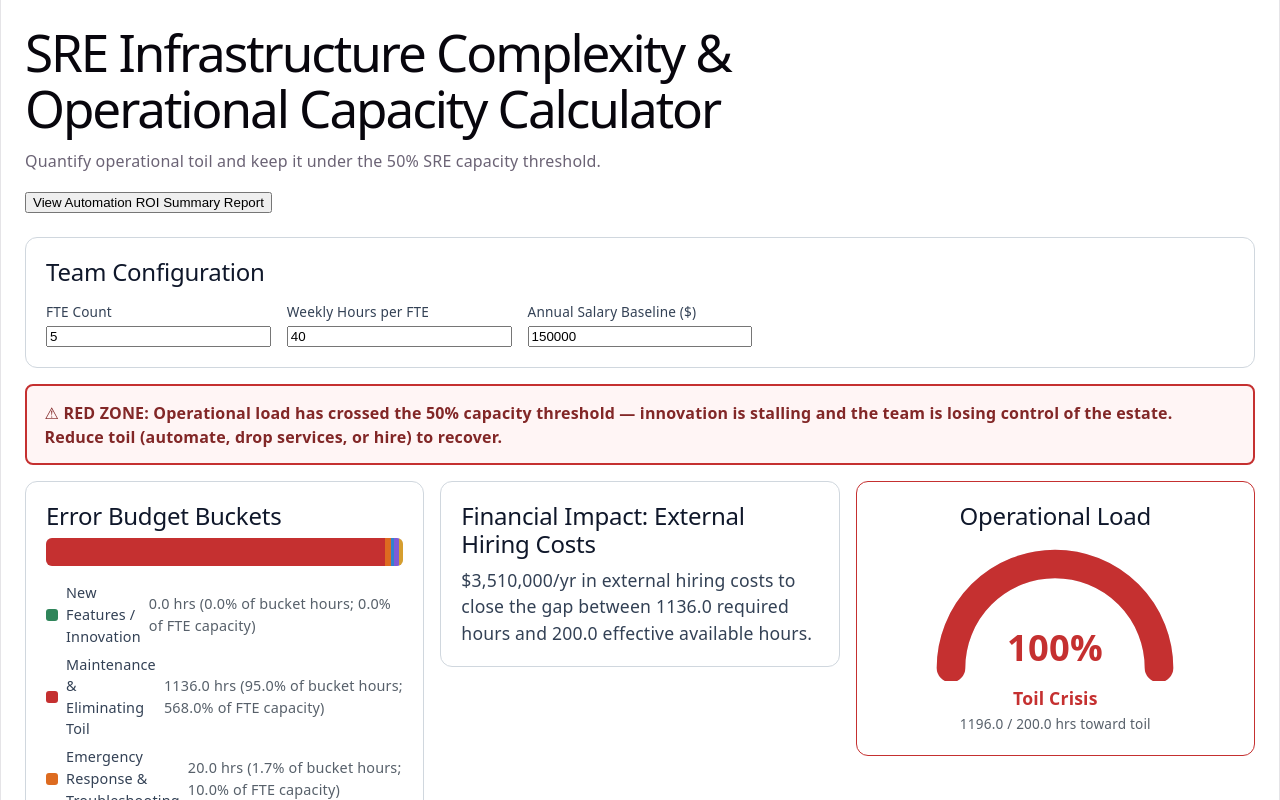
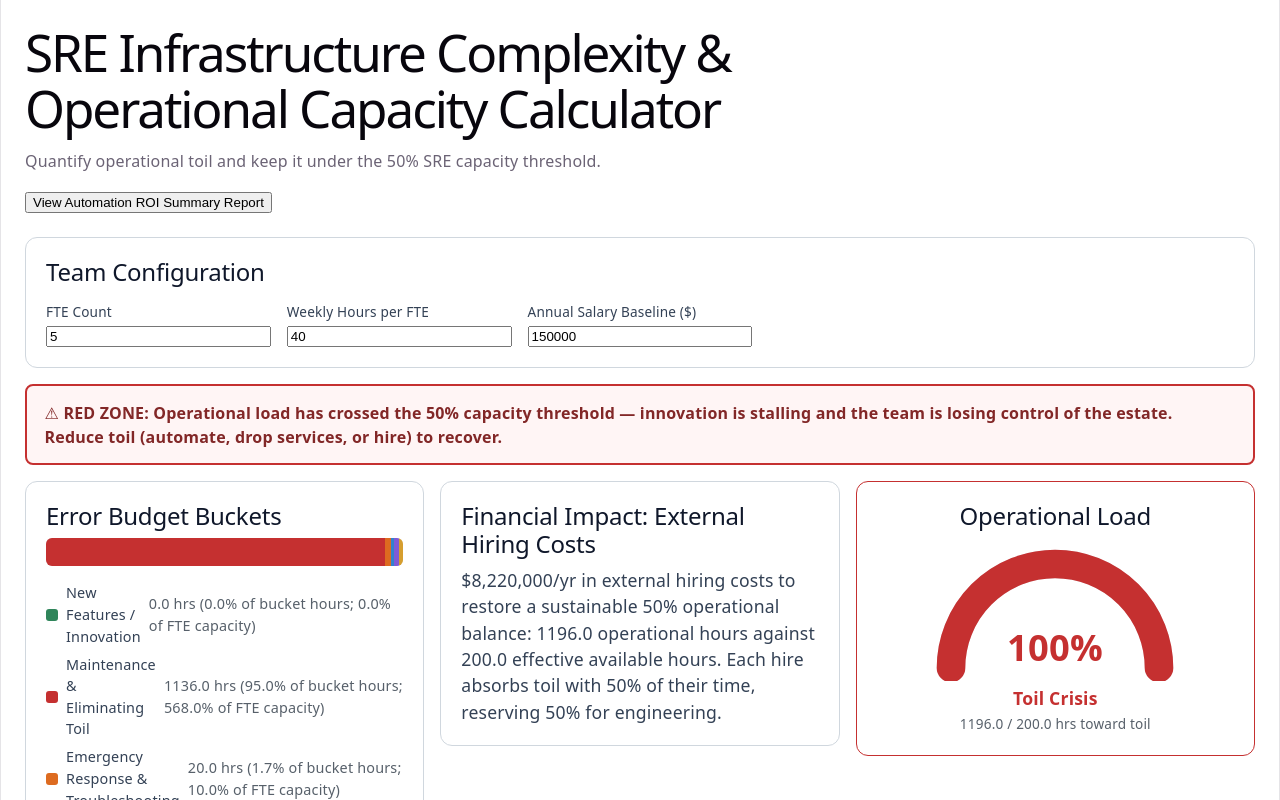
Before and after one commit to pheeling/SREOpsDashboard, a React (Vite) app: page / in a window 1280 px wide. Shown: the top 800 px of the page. Built offline with nearby package versions, Linux system fonts and the light colour scheme.

Commit message:
Apply remaining changes
Co-authored-by: pheeling <33524582+pheeling@users.noreply.github.com>

```diff
--- a/src/components/HiringCostWidget.tsx
+++ b/src/components/HiringCostWidget.tsx
@@ -16,13 +16,13 @@ export function HiringCostWidget() {
       <h2>Financial Impact: External Hiring Costs</h2>
       {report.hiringCost > 0 ? (
         <p className="hiring-cost-widget__amount" data-testid="hiring-cost-amount">
-          {currencyFormatter.format(report.hiringCost)}/yr in external hiring costs to close the gap between{" "}
-          {report.totalRequiredHours.toFixed(1)} required hours and {report.effectiveAvailableHours.toFixed(1)}{" "}
-          effective available hours.
+          {currencyFormatter.format(report.hiringCost)}/yr in external hiring costs to restore a sustainable 50% operational balance:{" "}
+          {report.operationalLoadHours.toFixed(1)} operational hours against {report.effectiveAvailableHours.toFixed(1)}{" "}
+          effective available hours. Each hire absorbs toil with 50% of their time, reserving 50% for engineering.
         </p>
       ) : (
         <p className="hiring-cost-widget__amount" data-testid="hiring-cost-amount">
-          No external hiring required — current internal headcount covers required operational hours.
+          No external hiring required — operational load is within the 50% limit.
         </p>
       )}
     </section>
--- a/src/engine/calculations.ts
+++ b/src/engine/calculations.ts
@@ -139,22 +139,22 @@ export function getCapacityBuckets(state: DashboardState): CapacityBuckets {
 
 /**
  * Financial Widget: "External Hiring Costs".
- * ((Required_Hours - Available_Hours) / Total_Available_Weekly_Hours) * Annual_Salary_Baseline
+ * Each hire contributes 50% of weekly hours to operational work, restoring the
+ * team to the 50% operational limit:
+ * max(0, Operational_Hours - 0.5 * Available_Hours) / (0.5 * weeklyHours) * Annual_Salary
  */
 export function getHiringCost(
-  totalRequiredHours: number,
+  operationalHours: number,
   effectiveAvailableHours: number,
   globalConfig: GlobalConfig,
 ): number {
-  totalRequiredHours = finiteNumber(totalRequiredHours);
+  operationalHours = finiteNumber(operationalHours);
   effectiveAvailableHours = finiteNumber(effectiveAvailableHours);
   const weeklyHours = finiteNumber(globalConfig.weeklyHours);
   const annualSalary = finiteNumber(globalConfig.annualSalary);
-  if (totalRequiredHours <= effectiveAvailableHours) {
-    return 0;
-  }
-  const deficitHours = totalRequiredHours - effectiveAvailableHours;
-  return weeklyHours > 0 ? (deficitHours / weeklyHours) * annualSalary : 0;
+  const toilDeficit = Math.max(0, operationalHours - RED_ZONE_THRESHOLD * effectiveAvailableHours);
+  if (toilDeficit <= 0 || weeklyHours <= 0) return 0;
+  return (toilDeficit / (RED_ZONE_THRESHOLD * weeklyHours)) * annualSalary;
 }
 
 /**
@@ -195,7 +195,7 @@ export function computeCapacityReport(state: DashboardState): CapacityReport {
     operationalLoadHours,
     operationalLoadRatio,
     isRedZone: operationalLoadRatio > RED_ZONE_THRESHOLD,
-    hiringCost: getHiringCost(totalRequiredHours, effectiveAvailableHours, globalConfig),
+    hiringCost: getHiringCost(operationalLoadHours, effectiveAvailableHours, globalConfig),
   };
 }
 
```
Also changed, not shown: 2 other files (tests, documents, lock files or other folders).
